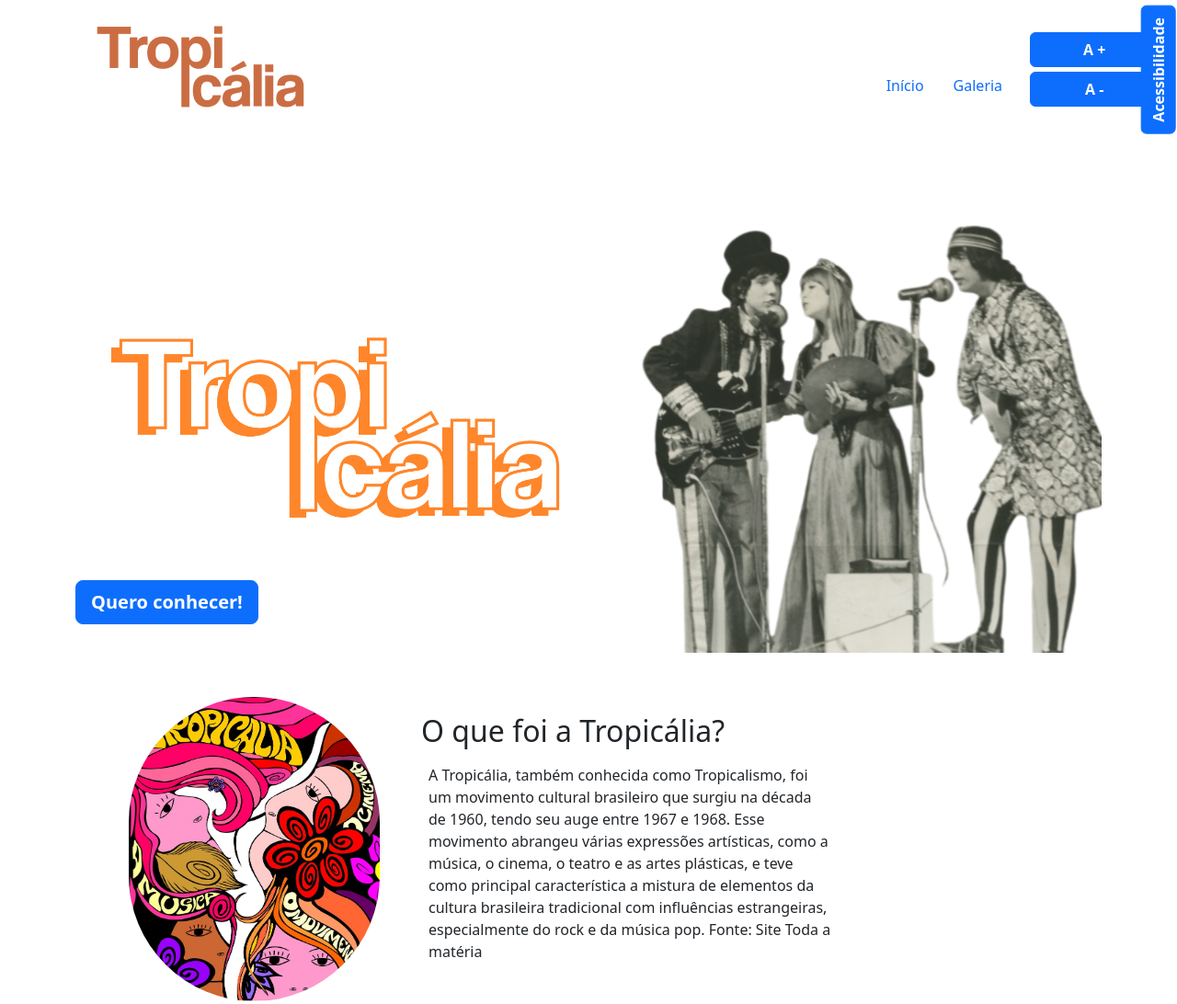
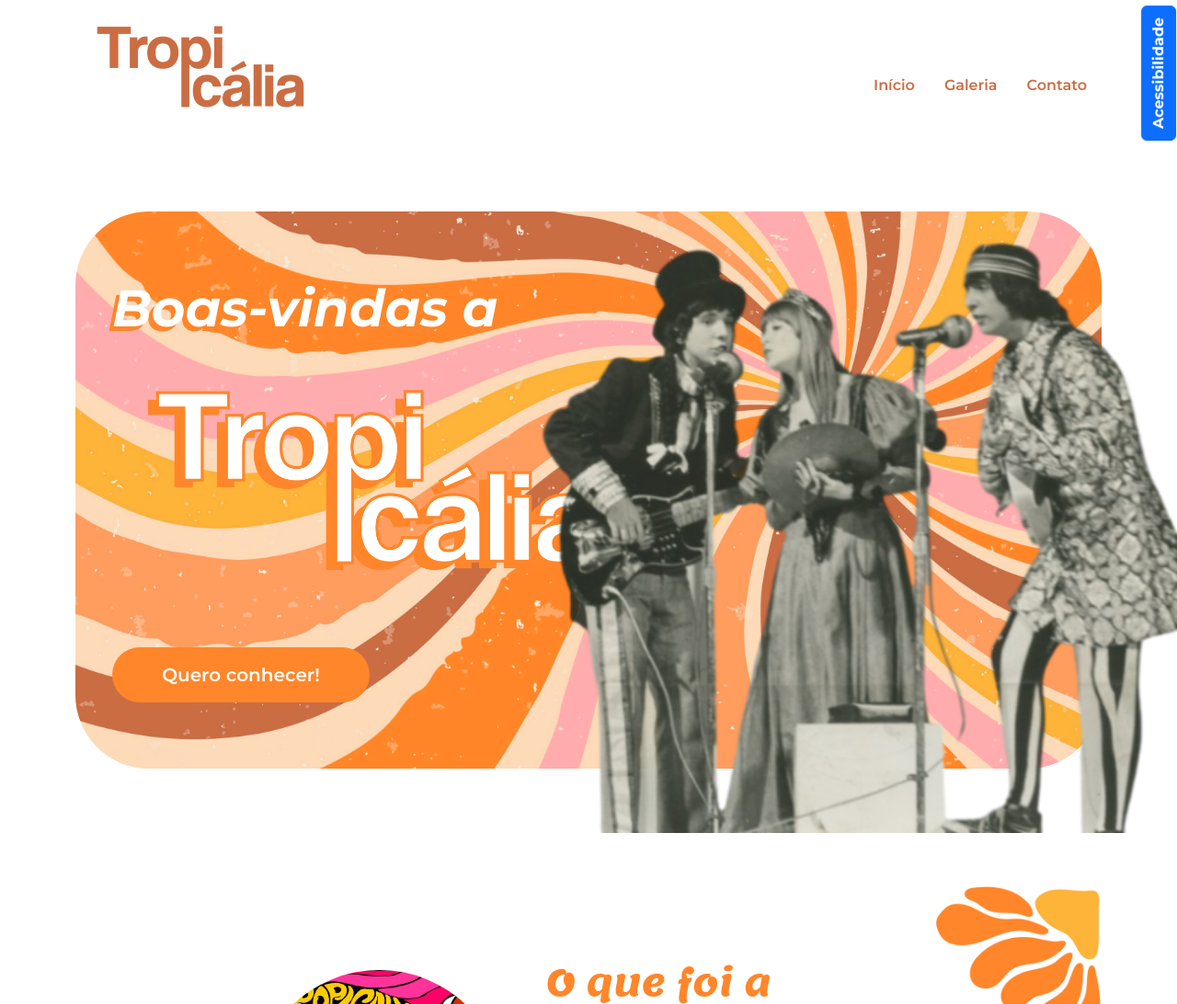
Before and after one commit to mariani2008/Topic-lia---Mariani-, a plain HTML site: page index.html in a window 1280 px wide. Shown: the part 45-1137 px from the top of the page at 92% size. Drawn offline with nearby package versions, Linux system fonts and the light colour scheme.

Commit message:
alteracao

```diff
--- a/script.js
+++ b/script.js
@@ -1,24 +1,28 @@
-document.addEventListener('DOMContentLoaded', function(){
-    const aumentaFonteBotao = document.getElementById('aumentar-fonte');
-    const diminuiFonteBotao = document.getElementById('diminuir-fonte');
+document.addEventListener('DOMContentLoaded', function () {
     const botaoDeAcessibilidade = document.getElementById('botao-acessibilidade')
     const opcoesDeAcessibilidade = document.getElementById('opcoes-acessibilidade')
 
-    let tamanhoAtualFonte = 1;
-    aumentaFonteBotao.addEventListener('click', function(){
-        tamanhoAtualFonte += 0.1;
-        document.body.style.fontSize = `${tamanhoAtualFonte}rem`;
 
-    });
-
-    diminuiFonteBotao.addEventListener('click', function(){
-        tamanhoAtualFonte -= 0.1;
-        document.body.style.fontSize = `${tamanhoAtualFonte}rem`;
-
-    });
-    botaoDeAcessibilidade.addEventListener('click', function (){
+    botaoDeAcessibilidade.addEventListener('click', function () {
         botaoDeAcessibilidade.classList.toggle('rotacao-botao');
         opcoesDeAcessibilidade.classList.toggle('apresenta-lista')
-       })
 
-});
+    })
+
+    const aumentaFonteBotao = document.getElementById('aumentar-fonte');
+    const diminuiFonteBotao = document.getElementById('diminuir-fonte');
+
+    let tamanhoAtualFonte = 1;
+
+    aumentaFonteBotao.addEventListener('click', function () {
+        tamanhoAtualFonte += 0.1;
+        document.body.style.fontSize = `${tamanhoAtualFonte}rem`
+
+    })
+
+    diminuiFonteBotao.addEventListener('click', function () {
+        tamanhoAtualFonte -= 0.1;
+        document.body.style.fontSize = `${tamanhoAtualFonte}rem`
+
+    })
+})
--- a/style.css
+++ b/style.css
@@ -1,3 +1,142 @@
+@import url('https://fonts.googleapis.com/css2?family=Montserrat:ital,wght@0,100..900;1,100..900&display=swap');
+@import url('https://fonts.googleapis.com/css2?family=Lemon&display=swap');
+
+:root {
+    --laranja-claro: #FF862A;
+ }
+
+body {
+    font-size: 1rem;
+    font-family: 'Montserrat';
+}
+
+header {
+    background-color: #ffffff;
+}
+
+
+section {
+    padding-bottom: 5rem;
+}
+
+
+.nav-link {
+    color: #CB6D43;
+    font-weight: 600;
+}
+
+.inicio-fundo {
+    /* aula 3 */
+    background-image: url('img/4965007.jpg');
+    /* Substitua pelo caminho da sua imagem */
+    background-size: cover;
+    background-position: right;
+    border-radius: 80px;
+    width: 100%;
+    height: 606px;
+    padding: 40px;
+    margin: 0 auto;
+}
+
+/* posicionamento para a imagem à direita */
+.img-inicio {
+    position: absolute;
+    right: 0;
+    top: 18rem;
+    width: 45rem;
+    height: auto;
+}
+
+
+.esquerda-conteudo {
+    display: flex;
+    flex-direction: column;
+    align-items: flex-start;
+    gap: 1rem;
+}
+
+
+.botao-inicio {
+    background-color: var(--laranja-claro);
+    border-radius: 30px;
+    border: none;
+    width: 14em;
+    height: 3em;
+    align-content: center;
+
+}
+
+.display-4 {
+    text-shadow: -5px 5px var(--laranja-claro);
+}
+
+
+#tropicalia {
+    position: relative;
+    padding-top: 5rem;
+    margin-top: 3rem;
+    margin-bottom: 3rem;
+    background: url('img/flor.png') top right no-repeat,
+        url('img/flor-esquerda.png') bottom left no-repeat;
+    background-size: 180px 180px;
+    /* Ajuste o tamanho conforme necessário */
+}
+
+#tropicalia .container {
+    display: flex;
+    align-items: center;
+    justify-content: center;
+    position: relative;
+    z-index: 1;
+    /* Garante que o conteúdo fica acima das imagens do background */
+}
+
+
+h2 {
+    font-family: 'Lemon', serif;
+    font-size: 2.5em;
+    font-style: normal;
+    color: var(--laranja-claro);
+}
+
+#galeria {
+    background-color: #FAF4F4;
+
+}
+
+.fundo-galeria {
+    background: url('img/flor-bottom-direita.png') bottom right no-repeat;
+    background-size: 180px 180px;
+}
+
+#contato {
+    background-image: url('img/4965007.jpg');
+    background-size: cover;
+    padding: 4rem 0;
+    /* Espaçamento interno para a seção de contato */
+
+}
+
+.formulario {
+    background-color: #ffffff;
+    padding: 2rem;
+    /* Espaçamento interno dentro do formulário */
+    border-radius: 10px;
+    /* Borda arredondada para o formulário */
+    box-shadow: 0 0 10px rgba(0, 0, 0, 0.1);
+    /* Sombra suave para destacar o formulário */
+    font-weight: bold;
+}
+
+.formulario button {
+    background-color: #CB6D43;
+    border: none;
+    font-weight: bold;
+}
+
+.form-control {
+    background-color: #F1EDEF;
+}
 .menu-acessibilidade{
     position: fixed;
     top:2rem;
@@ -8,15 +147,16 @@
     transform: rotate(-90deg);
     transform-origin: right center;
 }
-.rotacao-botao{
-    transform: rotate(-90deg);
-    transform-origin: right center;
-}
+
 .opcoes-acessibilidade{
     margin-top:10px;
     display: flex;
     flex-direction: column;
 }
+
 .opcoes-acessibilidade button{
     margin-bottom: 5px;
 }
+.apresenta-lista{
+    display: none;
+}
```
